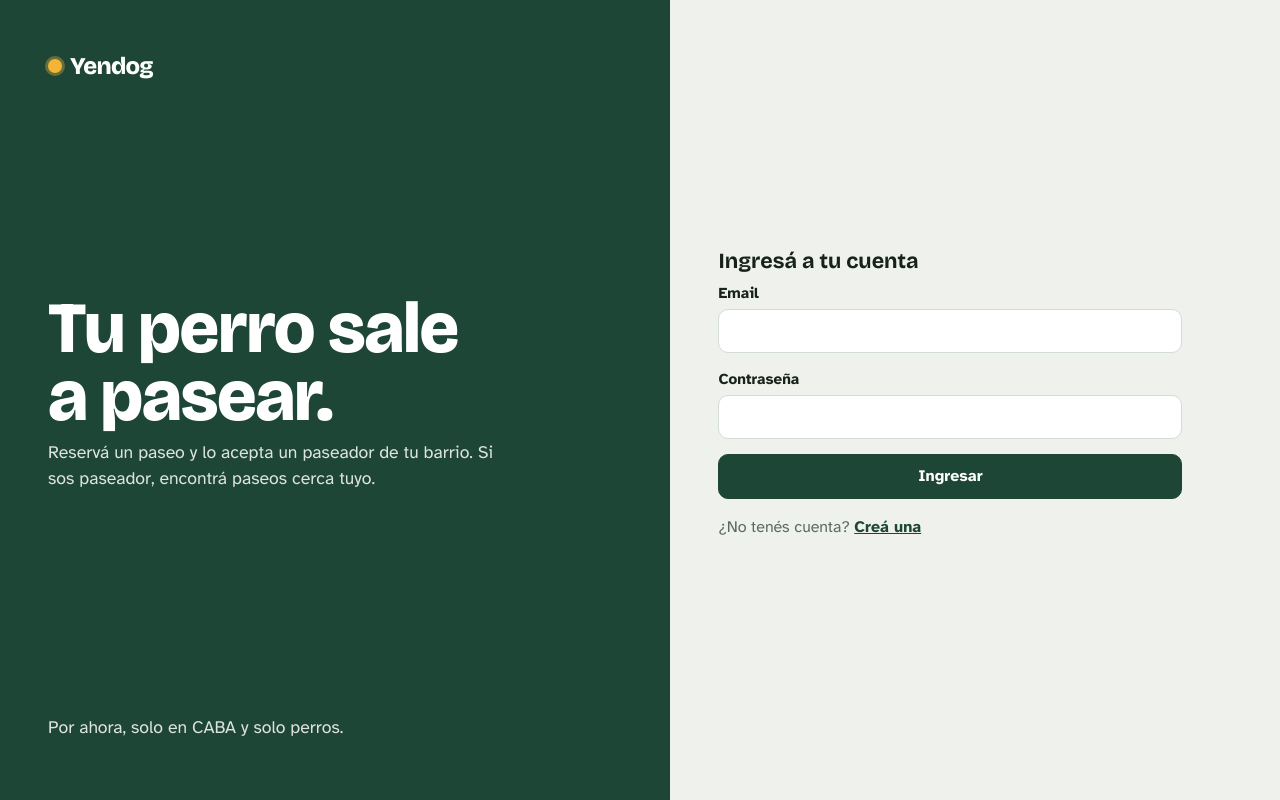
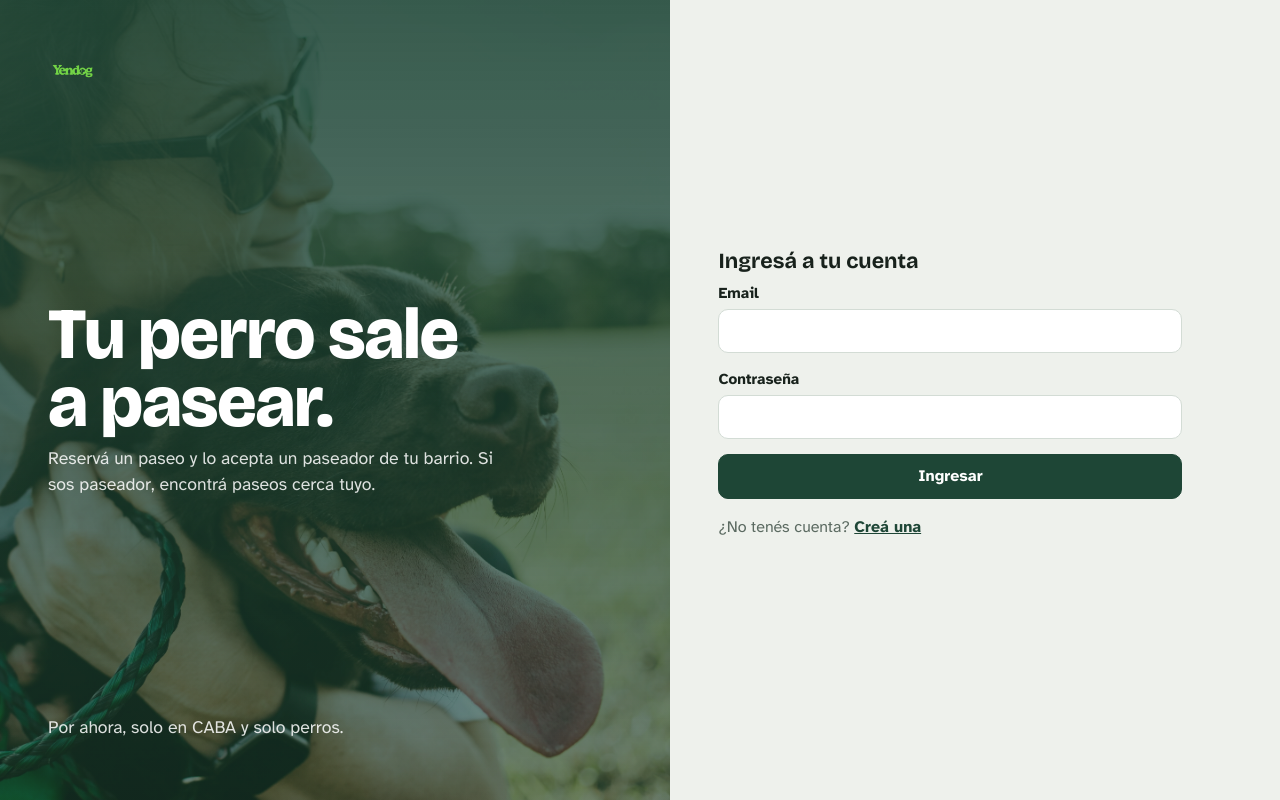
Before and after one commit to rriveraro/tp_programacion_2, a plain HTML site: page frontend/index.html in a window 1280 px wide. Drawn offline with nearby package versions, Linux system fonts and the light colour scheme.

Commit message:
Logo y foto de fondo en el login

```diff
--- a/frontend/css/styles.css
+++ b/frontend/css/styles.css
@@ -72,6 +72,8 @@ a { color: var(--plaza); }
   background: var(--chapita);
   box-shadow: 0 0 0 3px rgba(242, 181, 58, 0.35);
 }
+.marca .logo { height: 32px; width: auto; display: block; }
+.ingreso .marca .logo { height: 48px; }
 .usuario { display: flex; align-items: center; gap: 0.75rem; font-size: 0.95rem; }
 .usuario .rol { opacity: 0.8; }
 
@@ -232,7 +234,10 @@ button.chico { padding: 0.4rem 0.75rem; font-size: 0.9rem; }
   grid-template-columns: 1.1fr 1fr;
 }
 .ingreso .cartel {
-  background: var(--plaza);
+  background:
+    linear-gradient(rgba(30, 70, 54, 0.88), rgba(30, 70, 54, 0.55)),
+    url('../img/login.webp') center / cover no-repeat,
+    var(--plaza);
   color: #fff;
   padding: 3rem;
   display: flex; flex-direction: column; justify-content: space-between;
--- a/frontend/index.html
+++ b/frontend/index.html
@@ -4,6 +4,7 @@
   <meta charset="utf-8">
   <meta name="viewport" content="width=device-width, initial-scale=1">
   <title>Yendog · Paseos de perros en CABA</title>
+    <link rel="icon" href="img/logo.png">
   <link rel="preconnect" href="https://fonts.googleapis.com">
   <link rel="preconnect" href="https://fonts.gstatic.com" crossorigin>
   <link href="https://fonts.googleapis.com/css2?family=Atkinson+Hyperlegible:wght@400;700&family=Bricolage+Grotesque:opsz,wght@12..96,500;12..96,700;12..96,800&display=swap" rel="stylesheet">
--- a/frontend/js/app.js
+++ b/frontend/js/app.js
@@ -60,7 +60,7 @@ function mostrarApp() {
   const rutas = RUTAS[usuario.rol];
   raiz.innerHTML = `
     <header class="barra">
-      <a class="marca" href="#/"><span class="punto" aria-hidden="true"></span>Yendog</a>
+      <a class="marca" href="#/"><img src="img/logo.png" alt="Yendog" class="logo"></a>
       <div class="usuario">
         <span class="nombre">${esc(usuario.nombre)}</span>
         <span class="rol">${usuario.rol === 'DUENO' ? 'Dueño' : 'Paseador'}</span>
--- a/frontend/js/vistas/ingreso.js
+++ b/frontend/js/vistas/ingreso.js
@@ -7,7 +7,7 @@ export function vistaIngreso(raiz, { alIngresar }) {
   raiz.innerHTML = `
     <div class="ingreso">
       <section class="cartel">
-        <div class="marca"><span class="punto" aria-hidden="true"></span>Yendog</div>
+        <div class="marca"><img src="img/logo.png" alt="Yendog" class="logo"></div>
         <div>
           <h1>Tu perro sale a pasear.</h1>
           <p>Reservá un paseo y lo acepta un paseador de tu barrio.
```
Also changed, not shown: frontend/img/login.webp (added), frontend/img/logo.png (added).
